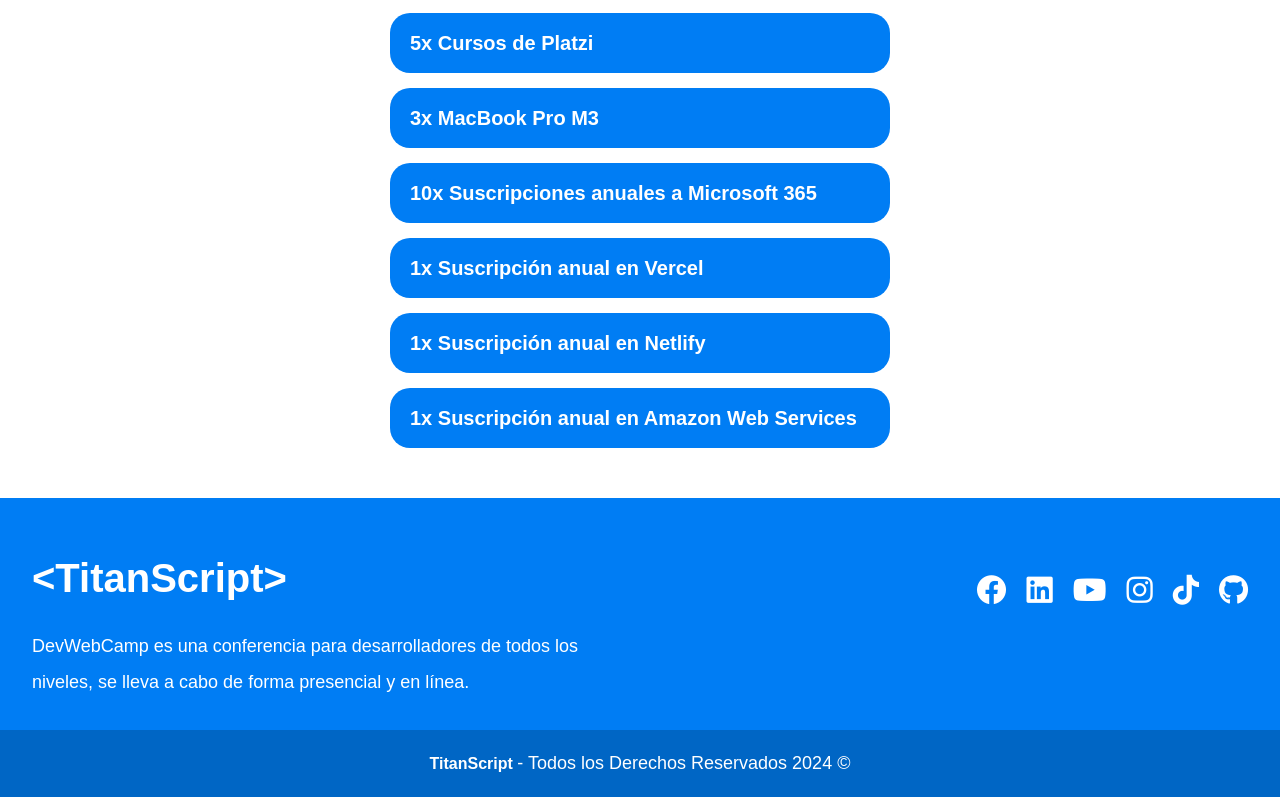
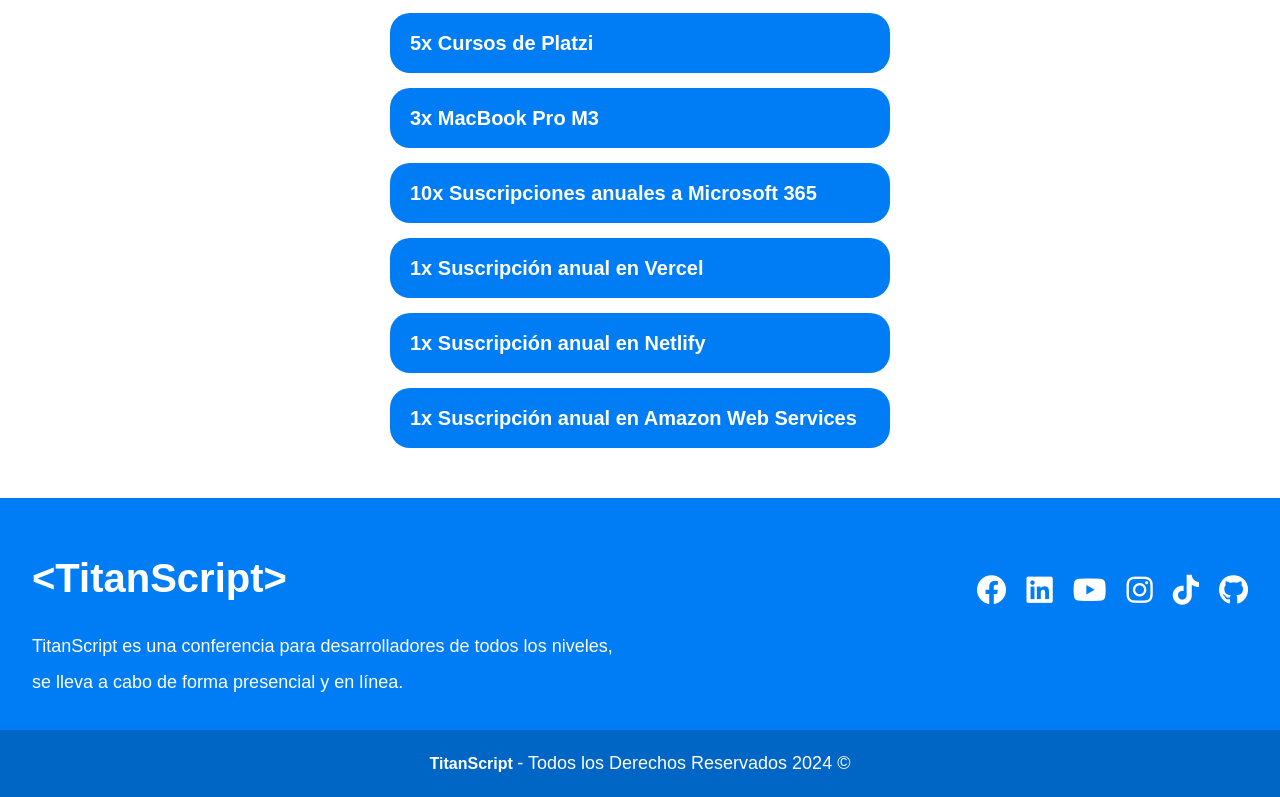
Before and after one commit to raishid/Codicon2024, a React (Vite) app in the folder frontend/: page / in a window 1280 px wide. Shown: the part 2212-3009 px from the top of the page. Built offline with nearby package versions, Linux system fonts and the light colour scheme; no server answers.

Commit message:
cambio en el footer

```diff
--- a/frontend/src/components/Footer/Footer.tsx
+++ b/frontend/src/components/Footer/Footer.tsx
@@ -6,7 +6,7 @@ export const Footer = () => {
                 <div className="footer__contenido">
                     <h3 className="footer__logo logo">&#60;TitanScript&#62;</h3>
 
-                    <p className="footer__texto">DevWebCamp es una conferencia para desarrolladores de todos los niveles, se lleva a cabo de forma presencial y en línea.</p>
+                    <p className="footer__texto">TitanScript es una conferencia para desarrolladores de todos los niveles, se lleva a cabo de forma presencial y en línea.</p>
                 </div>
 
                 <nav className="menu-redes">
```
